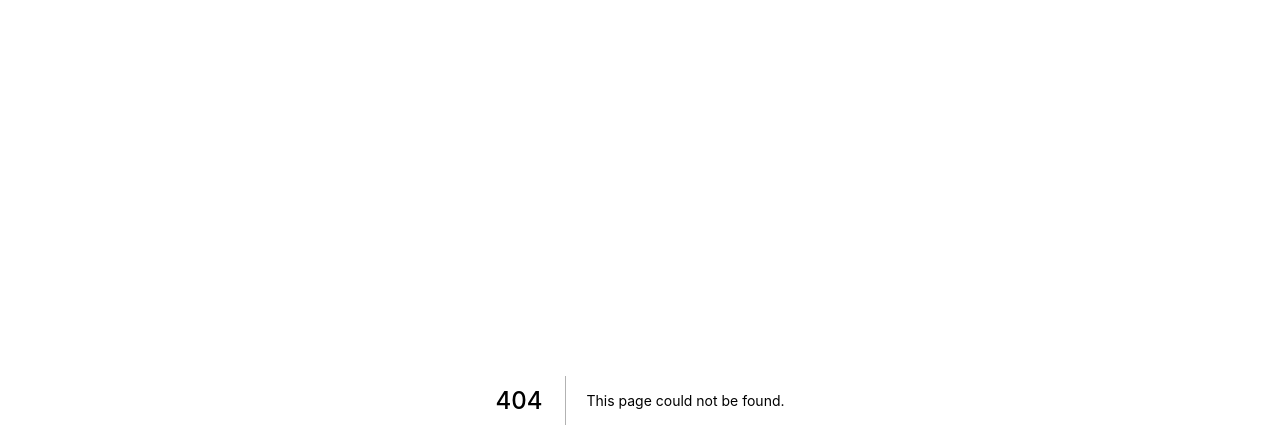
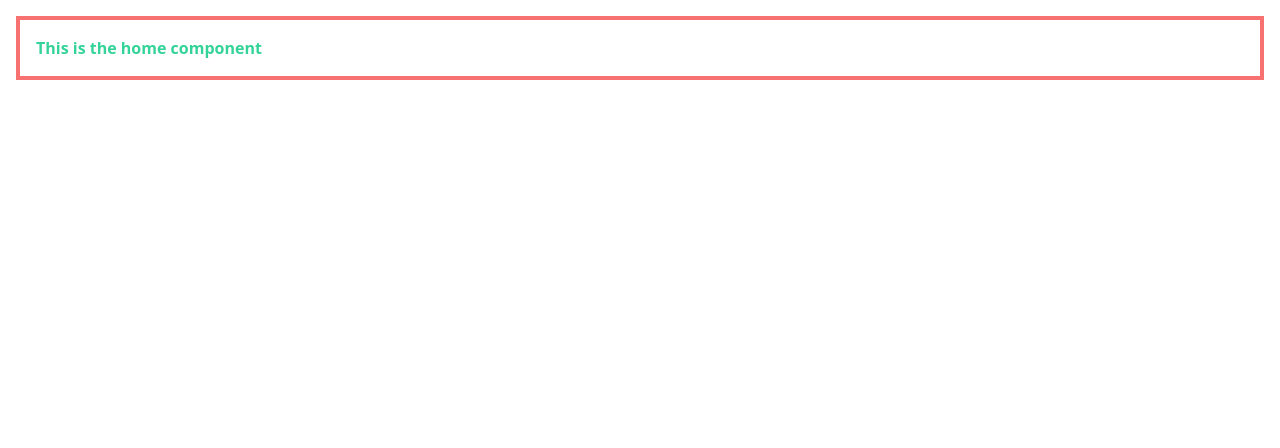
Before and after one commit to DanteDX/NextJSActions2, a Next.js app: page /house in a window 1280 px wide. Before the commit this address had no page. Shown: the top 448 px of the page. Built offline with nearby package versions, Linux system fonts and the light colour scheme.

Commit message:
tailwindcss added

```diff
--- a/pages/_app.tsx
+++ b/pages/_app.tsx
@@ -1,7 +1,8 @@
-import '../styles/globals.css'
+import '../styles/globals.css';
+// import "tailwindcss/tailwind.css";
 
 function MyApp({ Component, pageProps }) {
   return <Component {...pageProps} />
 }
 
-export default MyApp
+export default MyApp;
--- /dev/null
+++ b/pages/house/index.tsx
@@ -0,0 +1,9 @@
+import React from "react";
+
+export default function House(){
+    return(
+        <div className="special">
+            This is the home component
+        </div>
+    )
+}
--- a/pages/index.tsx
+++ b/pages/index.tsx
@@ -1,8 +1,10 @@
 import React from 'react';
+import House from "./house/index";
 export default function Home() {
   return (
     <div data-testid="mainWrapper">
       Working
+      <House />
     </div>
   )
 }
--- /dev/null
+++ b/postcss.config.js
@@ -0,0 +1,6 @@
+module.exports = {
+  plugins: {
+    tailwindcss: {},
+    autoprefixer: {},
+  },
+}
--- a/styles/globals.css
+++ b/styles/globals.css
@@ -1,16 +1,7 @@
-html,
-body {
-  padding: 0;
-  margin: 0;
-  font-family: -apple-system, BlinkMacSystemFont, Segoe UI, Roboto, Oxygen,
-    Ubuntu, Cantarell, Fira Sans, Droid Sans, Helvetica Neue, sans-serif;
+@tailwind base;
+@tailwind components;
+@tailwind utilities;
+
+.special{
+    @apply p-4 border-red-400 border-4 m-4 font-bold text-green-400;
 }
-
-a {
-  color: inherit;
-  text-decoration: none;
-}
-
-* {
-  box-sizing: border-box;
-}
--- /dev/null
+++ b/tailwind.config.js
@@ -0,0 +1,11 @@
+module.exports = {
+  purge: ['./pages/**/*.{js,ts,jsx,tsx}', './components/**/*.{js,ts,jsx,tsx}'],
+  darkMode: false, // or 'media' or 'class'
+  theme: {
+    extend: {},
+  },
+  variants: {
+    extend: {},
+  },
+  plugins: [],
+}
```
Also changed, not shown: package.json (+5 -2 lines), 1 other file (tests, documents, lock files or other folders).
